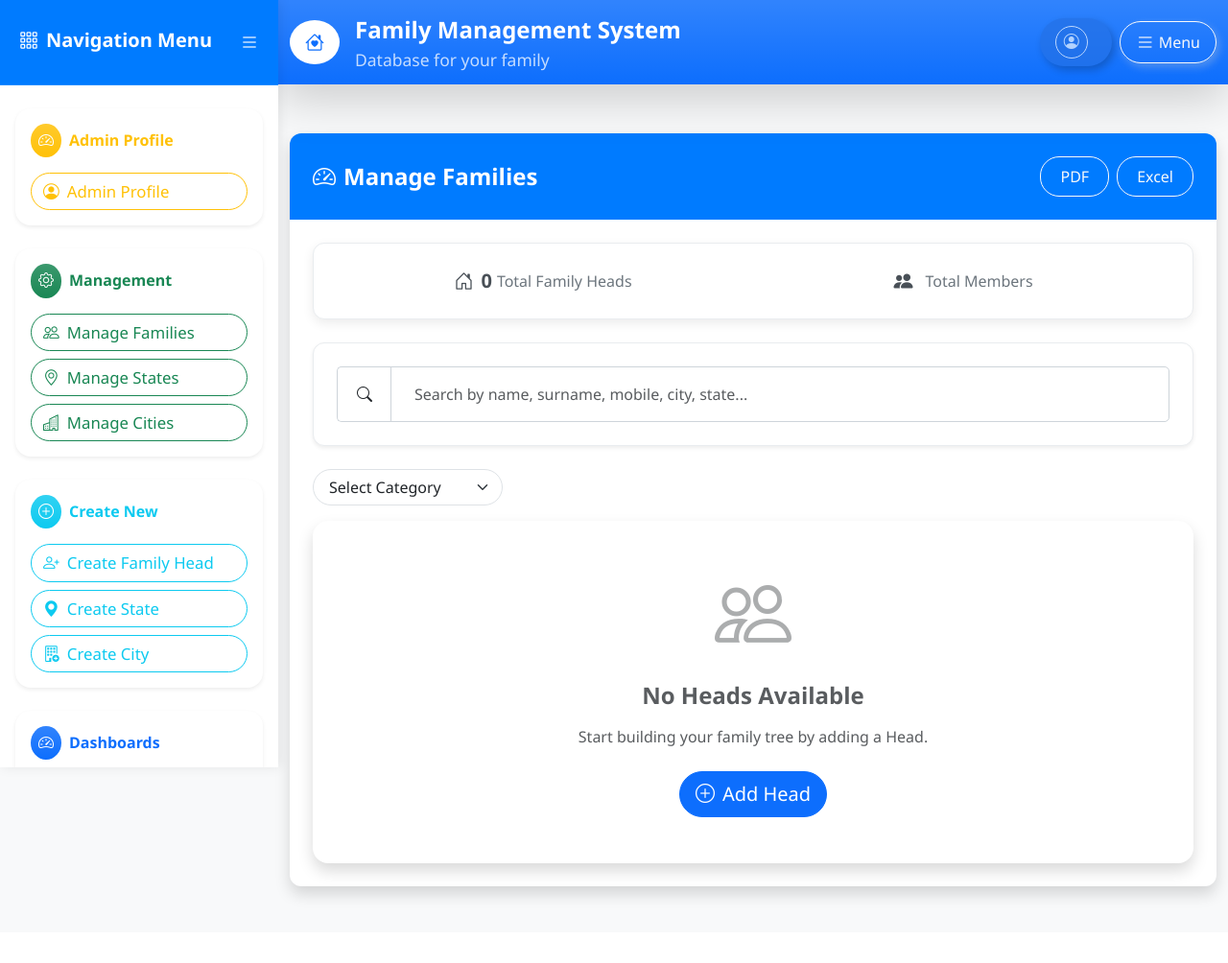
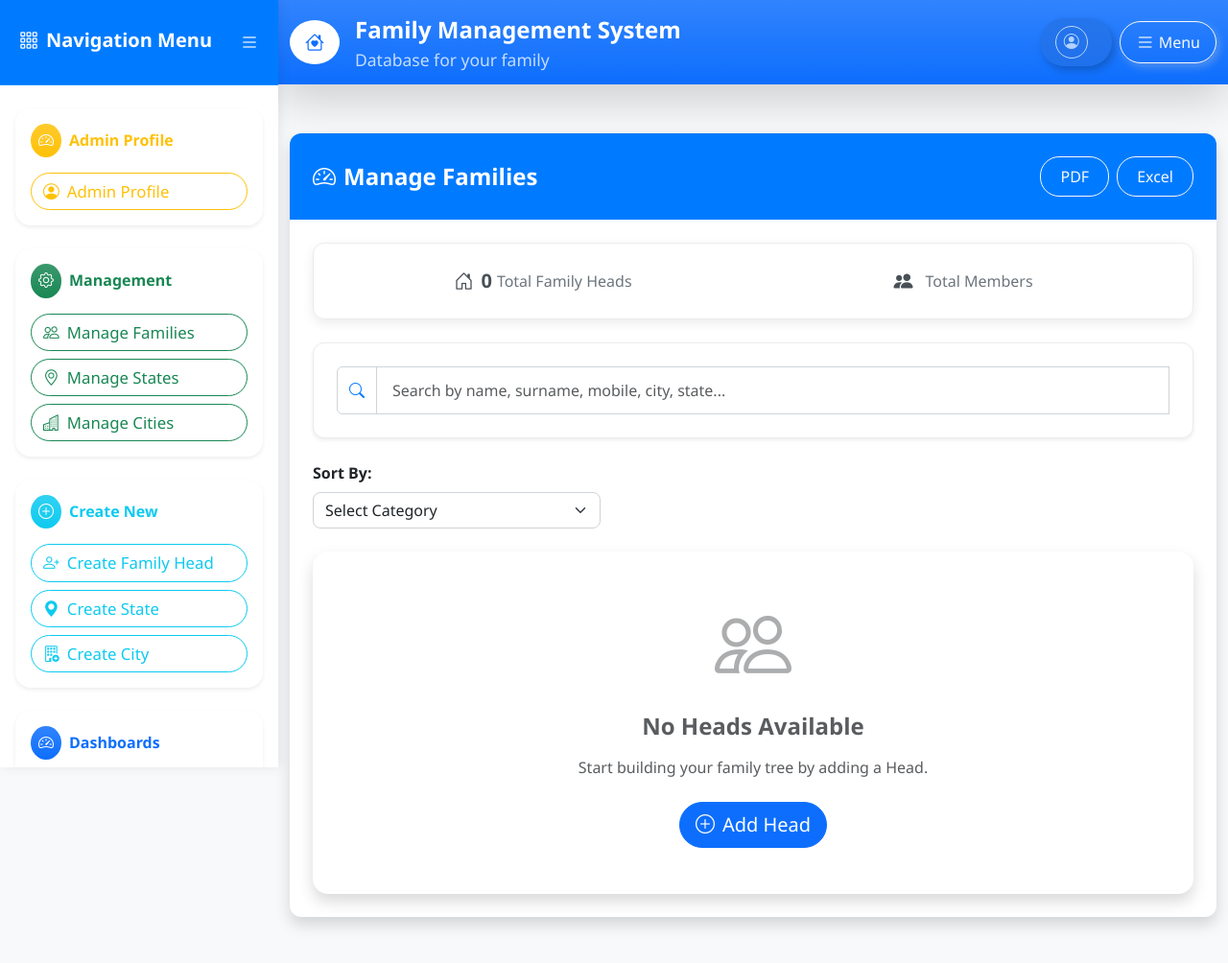
Before and after one commit to YasH0ShirsatH/Family_Management_System, a Laravel app: template resources/views/admin/index.blade.php in a window 1280 px wide. Shown: the whole page at 96% size. Before the commit the page ends 940 px from the top, so only its background shows below. Run offline with Laravel 12, Linux system fonts and the light colour scheme; the template is opened without the code that fills it, so the values that code supplies are empty; some web fonts are replaced.

Commit message:
new changes

```diff
--- a/resources/views/admin/index.blade.php
+++ b/resources/views/admin/index.blade.php
@@ -74,23 +74,23 @@
 
         .search-input-group .form-control {
             border: 1px solid #ced4da;
-
-
             box-shadow: none;
-            padding: 1rem 1.5rem;
+            padding: 0.75rem 1rem;
         }
 
         .search-input-group .input-group-text {
             background-color: white;
             border: 1px solid #ced4da;
-
-
             color: #007bff;
         }
 
-        .search-input-group .form-control:focus, .search-input-group .input-group-text:focus-within {
-             border-color: #007bff;
-             box-shadow: 0 0 0 0.25rem rgba(0, 123, 255, 0.25);
+        .search-input-group .form-control:focus {
+            border-color: #007bff;
+            box-shadow: 0 0 0 0.25rem rgba(0, 123, 255, 0.25);
+        }
+
+        .search-input-group:focus-within .input-group-text {
+            border-color: #007bff;
         }
 
         .search-loading-spinner {
@@ -98,19 +98,31 @@
         }
 
         /* Select dropdown */
-        .form-select.rounded-pill {
-            border-radius: 20px;
-            padding-left: 1rem;
-            width: fit-content !important;
+        .form-select {
+            border-radius: 8px;
+            border: 1px solid #ced4da;
         }
 
-        /* Alert message */
+        .form-select:focus {
+            border-color: #007bff;
+            box-shadow: 0 0 0 0.25rem rgba(0, 123, 255, 0.25);
+        }
+
+        /* Alert messages */
+        .alert {
+            border-radius: 12px;
+            font-weight: 500;
+            border: none;
+        }
+
         .alert-success {
-            border-radius: 20px;
-            font-weight: 500;
             background-color: #d4edda;
             color: #155724;
-            border: none;
+        }
+
+        .alert-danger {
+            background-color: #f8d7da;
+            color: #721c24;
         }
 
     </style>
@@ -170,20 +182,19 @@
                     <div class="card shadow-sm mb-4 search-card">
                         <div class="card-body p-4">
                             <div class="row align-items-center">
-                                <div class="col-lg-8 col-md-10 w-100">
-                                    <div class="input-group search-input-group">
-                                        <span style=" padding: 10px 20px; display : flex; align-items: center;    border: 1px solid #ced4da;border-right : 0px;border-radius:5px 0px 0px 5px">
+                                <div class="col-12">
+                                    <div class="input-group search-input-group position-relative">
+                                        <span class="input-group-text">
                                             <i class="bi bi-search"></i>
                                         </span>
                                         <input type="text" id="searchInput"
                                             class="form-control"
-                                            style="border-radius : 0px 5px 5px 0px"
                                             placeholder="Search by name, surname, mobile, city, state..."
                                             value="{{ request('search') }}">
 
                                         <span id="searchLoading"
-                                            class="position-absolute top-50 end-0 translate-middle-y me-4 d-none"
-                                            style="z-index: 234234;">
+                                            class="position-absolute top-50 end-0 translate-middle-y me-3 d-none"
+                                            style="z-index: 10;">
                                             <div class="spinner-border spinner-border-sm search-loading-spinner" role="status">
                                                 <span class="visually-hidden">Loading...</span>
                                             </div>
@@ -194,14 +205,16 @@
                         </div>
                     </div>
 
-                    <div>
-                        <select name="category" id="category"
-                            class="form-select rounded-pill mb-3" role="button">
-                            <option value="name" {{$category1 = $request->category ?? 'name';}}>Select Category</option>
-                            <option value="updated_at" {{ $category1 = $request->category ?? 'name'; }} >Updated At(Latest)</option>
-                            <option value="updated_at_asc" {{ $category1 = $request->category ?? 'name'; }} >Updated At(Oldest)</option>
-                            <option value="created_at" {{ $category1 = $request->category ?? 'name'; }} >Created At(Latest)</option>
-                            <option value="created_at_asc" {{$category1 = $request->category ?? 'name';}} >Created At(Oldest)</option>
+                    <div class="mb-4">
+                        <div class="d-flex justify-content-between align-items-center mb-2">
+                            <label for="category" class="form-label mb-0 fw-semibold">Sort By:</label>
+                        </div>
+                        <select name="category" id="category" class="form-select" style="max-width: 300px;">
+                            <option value="name">Select Category</option>
+                            <option value="updated_at">Updated At (Latest)</option>
+                            <option value="updated_at_asc">Updated At (Oldest)</option>
+                            <option value="created_at">Created At (Latest)</option>
+                            <option value="created_at_asc">Created At (Oldest)</option>
                         </select>
                     </div>
 
--- a/resources/views/admin/partials/index-search.blade.php
+++ b/resources/views/admin/partials/index-search.blade.php
@@ -59,56 +59,60 @@
         </style>
 
         @forelse ($heads as $user)
-        <div class="card table-row-card mb-3">
+        <div class="card table-row-card mb-2">
             <div class="card-body p-3">
-                <div class="row align-items-center g-3">
-                    <div class="col-md-4">
+                <div class="row align-items-center">
+                    <div class="col-md-3">
                         <div class="d-flex align-items-center">
                             <img src="{{ asset('uploads/images/' . $user->photo_path) }}"
                                  class="profile-img-small me-3" alt="Family Head Photo">
                             <div>
                                 <h6 class="mb-1 fw-bold">{{ ucfirst($user->name) }} {{ ucfirst($user->surname) }}</h6>
-                                <span class="family-name-badge">
-                                    <i class="bi bi-house-heart me-1"></i>{{ $user->name }}'s Family
-                                </span>
+                                <small class="text-muted">ID: #{{ str_pad($user->id, 4, '0', STR_PAD_LEFT) }}</small>
                             </div>
                         </div>
                     </div>
 
                     <div class="col-md-5">
-                        <div class="row g-2">
-                            <div class="col-sm-6 d-flex align-items-center">
+                        <div class="row g-1">
+                            <div class="col-6">
+                                <div class="d-flex align-items-center">
                                     <i class="bi bi-telephone info-icon"></i>
-                                <span class="info-text">{{ $user->mobile }}</span>
+                                    <span class="info-text small">{{ $user->mobile }}</span>
                                 </div>
-                            <div class="col-sm-6 d-flex align-items-center">
+                            </div>
+                            <div class="col-6">
+                                <div class="d-flex align-items-center">
                                     <i class="bi bi-geo-alt info-icon"></i>
-                                <span class="info-text">{{ ucfirst($user->city) }}, {{ ucfirst($user->state) }}</span>
+                                    <span class="info-text small">{{ ucfirst($user->city) }}</span>
                                 </div>
-                            <div class="col-sm-6 d-flex align-items-center">
+                            </div>
+                            <div class="col-6">
+                                <div class="d-flex align-items-center">
                                     <i class="bi bi-calendar3 info-icon"></i>
-                                <span class="info-text">{{ date('M d, Y', strtotime($user->birthdate)) }}</span>
+                                    <span class="info-text small">{{ date('M d, Y', strtotime($user->birthdate)) }}</span>
                                 </div>
-                            <div class="col-sm-6 d-flex align-items-center">
+                            </div>
+                            <div class="col-6">
+                                <div class="d-flex align-items-center">
                                     <i class="bi bi-people info-icon text-success"></i>
-                                <span class="text-success fw-bold">{{ $user->members->where('status','1')->count()  }} Members</span>
+                                    <span class="text-success fw-bold small">{{ $user->members->where('status','1')->count() + 1 }} Total</span>
+                                </div>
                             </div>
                         </div>
                     </div>
 
-                    <div class="col-md-3 text-md-end">
-                        <div class="d-flex flex-column flex-sm-row justify-content-md-end gap-2">
-                            <a href="{{ route('admin.show', $user->id) }}" class="btn btn-primary btn-table">
-                                <i class="bi bi-eye"></i> View Data
+                    <div class="col-md-4">
+                        <div class="d-flex justify-content-end gap-2">
+                            <a href="{{ route('admin.show', $user->id) }}" class="btn btn-primary btn-sm">
+                                <i class="bi bi-eye me-1"></i>View Details
                             </a>
-                            <div class="btn-group" role="group">
-                                <a href="{{ route('admin.edit', $user->id) }}" class="btn btn-outline-secondary btn-table"  data-toggle="tooltip" data-placement="left" title="Edit and Delete Head data">
-                                    <i class="bi bi-pencil"></i>
+                            <a href="{{ route('admin.edit', $user->id) }}" class="btn btn-outline-warning btn-sm">
+                                <i class="bi bi-pencil me-1"></i>Edit Head
                             </a>
-                                <a href="{{ route('admin-member.show',$user->id) }}" class="btn btn-outline-secondary btn-table"  data-toggle="tooltip" data-placement="left" title="Edit and delete Members data">
-                                    <i class="bi bi-people"></i>
+                            <a href="{{ route('admin-member.show',$user->id) }}" class="btn btn-outline-info btn-sm">
+                                <i class="bi bi-people me-1"></i>Edit Members
                             </a>
-                            </div>
                         </div>
                     </div>
                 </div>
--- a/resources/views/partials/navbar2.blade.php
+++ b/resources/views/partials/navbar2.blade.php
@@ -283,7 +283,7 @@
 <script src="https://cdnjs.cloudflare.com/ajax/libs/jquery/3.7.1/jquery.min.js"></script>
 <script>
     $(function () {
-
+        @if ($shouldShowDiv ?? true)
             $('#sidebarPush').addClass('active');
             $('#mainContent').addClass('pushed');
             $('#mainNavbar').addClass('navbar-pushed');
@@ -301,5 +301,6 @@
             $('#closeSidebarPush').on('click', function () {
                 toggleSidebar();
             });
+        @endif
     });
 </script>
```
Lines whose indentation alone changed are shown as unchanged.
